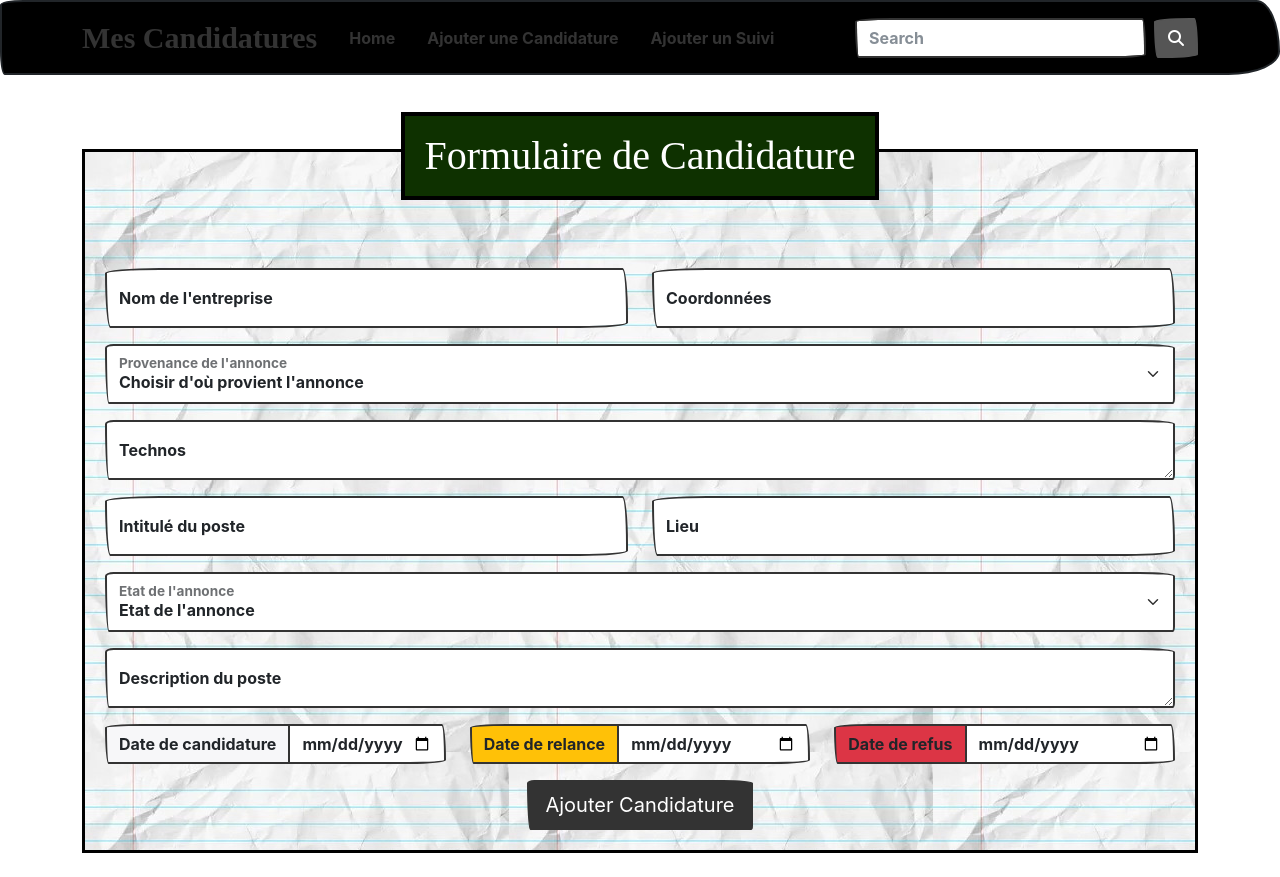
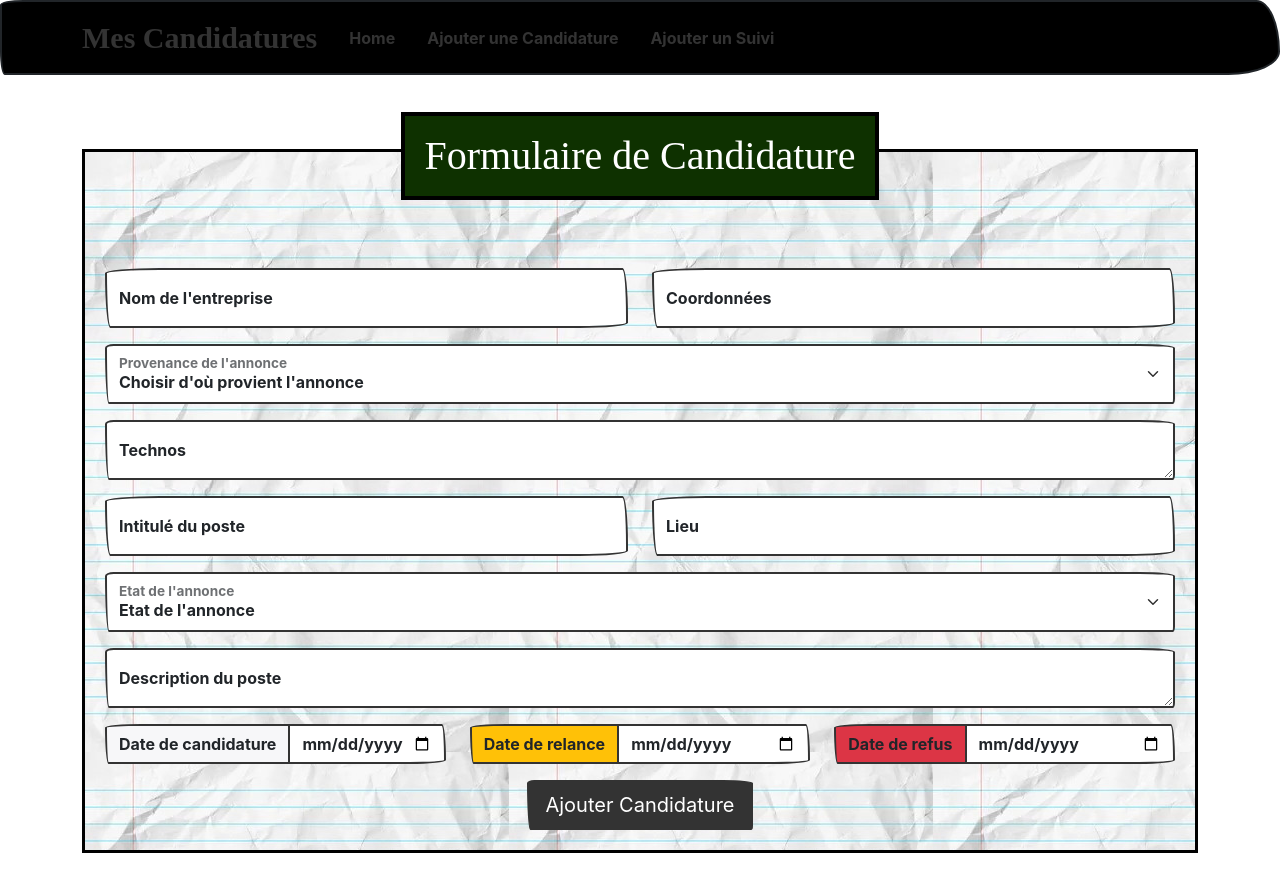
Before and after one commit to MathiasEpitech/MesCandidatures, a React (Create React App) app: page /ajouter in a window 1280 px wide. Built offline with nearby package versions, Linux system fonts and the light colour scheme; a web font is replaced by a local one.

Commit message:
mes candidatures

```diff
--- a/src/Navbar.jsx
+++ b/src/Navbar.jsx
@@ -49,7 +49,7 @@
           </div>
         </li> */}
           </ul>
-          <form className="d-flex">
+          {/* <form className="d-flex">
             <input
               className="form-control bg-light text-black me-sm-2"
               type="search"
@@ -58,7 +58,7 @@
             <a className="btn btn-secondary my-2 my-sm-0" type="submit">
             <i className="fa-solid fa-magnifying-glass"></i>
             </a>
-          </form>
+          </form> */}
         </div>
       </div>
     </nav>
```
